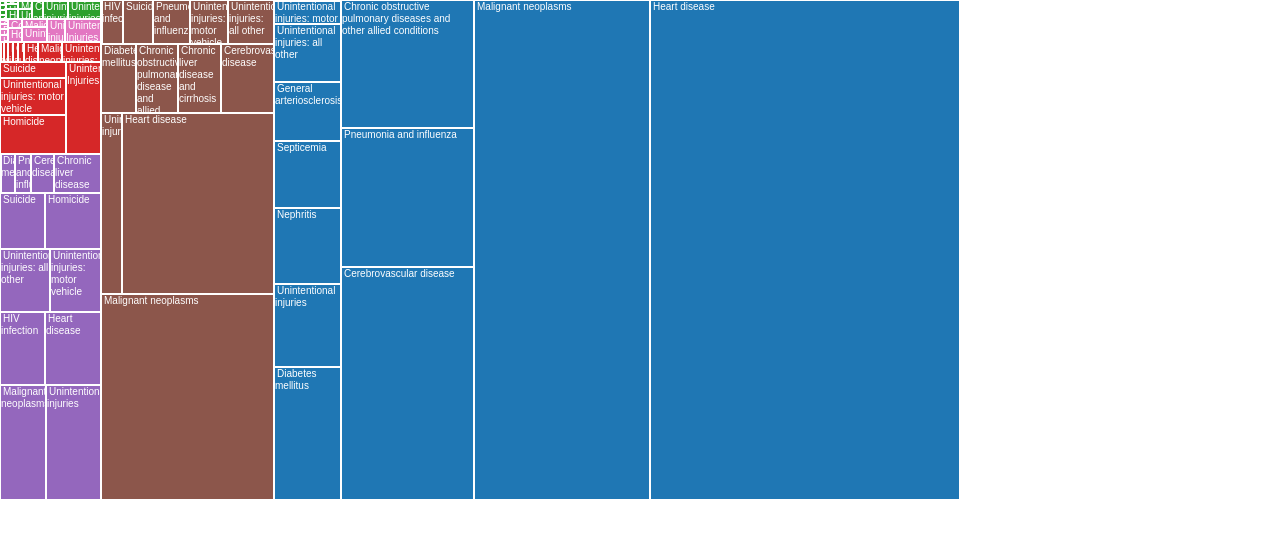
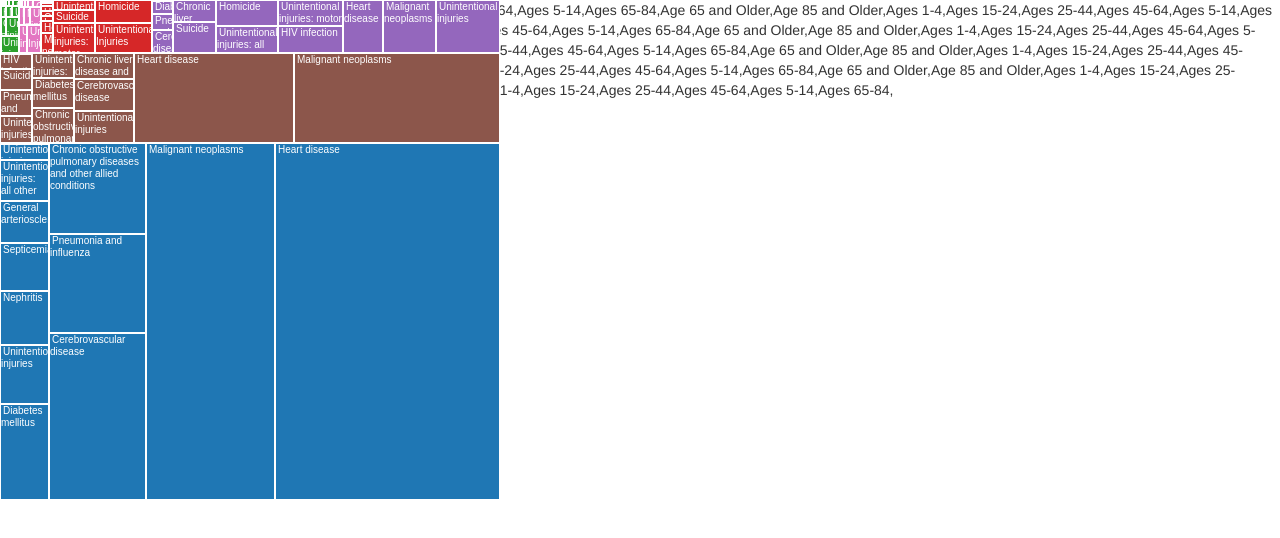
Before and after one commit to landot/viz-software-design, a plain HTML site: page index.html in a window 1280 px wide. Drawn offline with nearby package versions, Linux system fonts and the light colour scheme.

Commit message:
commented code, testing readme

```diff
--- a/css/main.css
+++ b/css/main.css
@@ -15,3 +15,7 @@
 	position: relative;
 	padding-bottom: 100px;
 }
+
+.legend {
+  padding: 5px;
+}
--- a/js/Tree.js
+++ b/js/Tree.js
@@ -1,4 +1,5 @@
 var Tree = function() {
+	// set default values for parameters
 	var margin = {top: 40, right: 10, bottom: 10, left: 10},
 		    width = 960 - margin.left - margin.right,
 		    height = 500 - margin.top - margin.bottom,
@@ -9,90 +10,85 @@ var Tree = function() {
 			//legendHeight = 100,
 			//legendWidth = 100
 
-
+	// internal function being returned
 	function my(selection) {
+		// for each selected element, execute the function
 		selection.each(function(data) {
 
-		//var measure = '1990';
-		//var color = d3.scale.category10();
-
-		//Wrapper div for treemap
+		// wrapper div for treemap
 		var div = d3.select(this);
 								// .append("div")
 								// .attr('height', 600)
 								// .attr('width', 600)
 								// .style("left", margin.left + "px")
 								// .style("top", margin.top + "px");
-
+		// arranges divs
 		var position = function() {
 			this.style("left", function(d,i) {return d.x + "px"; })
 					.style("top", function(d) { return d.y + "px"; })
 					.style('width', function(d){return d.dx + 'px'})
 					.style("height", function(d) { return d.dy + "px"; })
-					//.style("background", function(d) {return !d.values ? color(d.AGE_GROUP) : null; })
 					.style("background", function(d) {return !d.values ? color(d[grouping]) : null; })
 
 		}
 
-		//var nestedData;
-		//var year = '1990';
-		//var year_selection = function() {
-
+		// nests data with 'd3.nest'
 		var nest = d3.nest()
-					//.key(function(d){return d.AGE_GROUP;})
 					.key(function(d){return d[grouping];})
 
+		// variable containing nested data
+		var nestedData = nest.entries(data);
 
-		var nestedData = nest.entries(data);
-		//}
-
+		// constructs treemap and determines size of elements based on 'measure'
 		var treemap = d3.layout.treemap()
 		 		.size([width, height])
 		 		.sticky(true)
 		 		.value(function(d) {return +d[measure];})
 		 		.children(function(d){return d.values;});
 
+		// displays the treemap by binding the data
 		var draw = function() {
-			//year_selection();
 			treemap.value(function(d) {return +d[measure];});
 			var nodes = div.selectAll(".node").data(treemap.nodes({values:nestedData}), function(d,i) {return i});
 			nodes.enter()
 					 .append("div")
 					 .attr('class', 'node')
-					 //.text(function(d){return d.LEADING_CAUSES_OF_DEATH})
 					 .text(function(d){return d[selectedDisplay]})
 
 				   .call(position);
-			// Update the nodes
+			// update the nodes
 			nodes.transition().duration(500).call(position);
 			console.log(color.domain())
 		}
 
+		// call the draw function
 		draw();
 
+		// constructs and displays legend for the treemap
 		var legend = div.append("g")
 			.attr("class", "legend")
 			//.attr('transform', 'translate(-20,50)')
 
 		legend.selectAll('rect')
-			.data(function(d){return d[grouping]})
+			.data(color.domain())
 			.enter()
 			.append('rect')
 			.attr('width', 10)
 			.attr('height', 10)
-			.style('fill', function(d){return color})
+			.style('fill', function(d){return color(d[grouping])})
 
 		legend.selectAll('text')
-			.data(function(d){return d[selectedDisplay]})
+			.data(color.domain())
 			.enter()
 			.append('text')
-			.text(function(d){return color.domain()})
+			.text(color.domain())
 
 
 
 		})
 	}
 
+	// margin getter/setter
 	my.margin = function(value) {
 		if (!arguments.length) return margin;
 		margin = value;
@@ -100,6 +96,7 @@ var Tree = function() {
 
 	};
 
+	// width getter/setter
 	my.width = function(value) {
 		if (!arguments.length) return width;
 		width = value;
@@ -107,6 +104,7 @@ var Tree = function() {
 
 	};
 
+	// height getter/setter
 	my.height = function(value) {
 		if (!arguments.length) return height;
 		height = value;
@@ -114,6 +112,7 @@ var Tree = function() {
 
 	};
 
+	// measure getter/setter
 	my.measure = function(value) {
 		if (!arguments.length) return measure;
 		measure = value;
@@ -121,6 +120,7 @@ var Tree = function() {
 
 	};
 
+	// grouping getter/setter
 	my.grouping = function(value) {
 		if (!arguments.length) return grouping;
 		grouping = value;
@@ -128,6 +128,7 @@ var Tree = function() {
 
 	};
 
+	// selectedDisplay getter/setter
 	my.selectedDisplay = function(value) {
 		if (!arguments.length) return selectedDisplay;
 		selectedDisplay = value;
--- a/js/main.js
+++ b/js/main.js
@@ -1,5 +1,5 @@
 $(function() {
-	var myChart = Tree().height(500).width(960).grouping('AGE_GROUP').selectedDisplay('LEADING_CAUSES_OF_DEATH').measure('1990')
+	var myChart = Tree().height(500).width(500).grouping('AGE_GROUP').selectedDisplay('LEADING_CAUSES_OF_DEATH').measure('1990')
 
 
 // var chartWrapper = d3.select('#vis')
@@ -9,6 +9,7 @@ $(function() {
 						// .style("left", margin.left + "px")
 						// .style("top", margin.top + "px");
 
+	// load the data, bind the data, and render the treemap
 	d3.csv("data/formatted.csv", function(data) {
 		d3.select("#vis")
 			.datum(data)
```
Also changed, not shown: 1 other file. Lines whose indentation alone changed are shown as unchanged.
